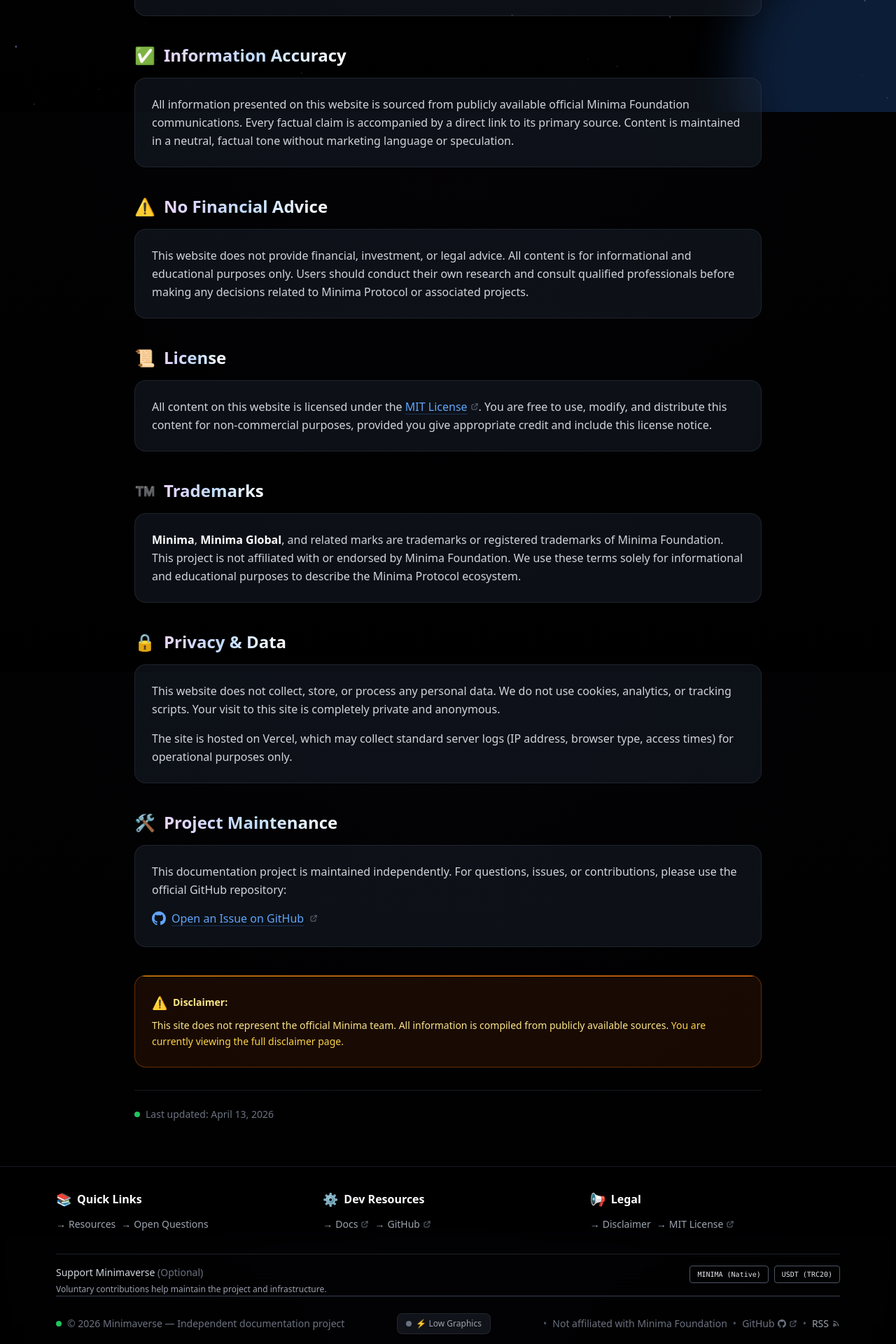
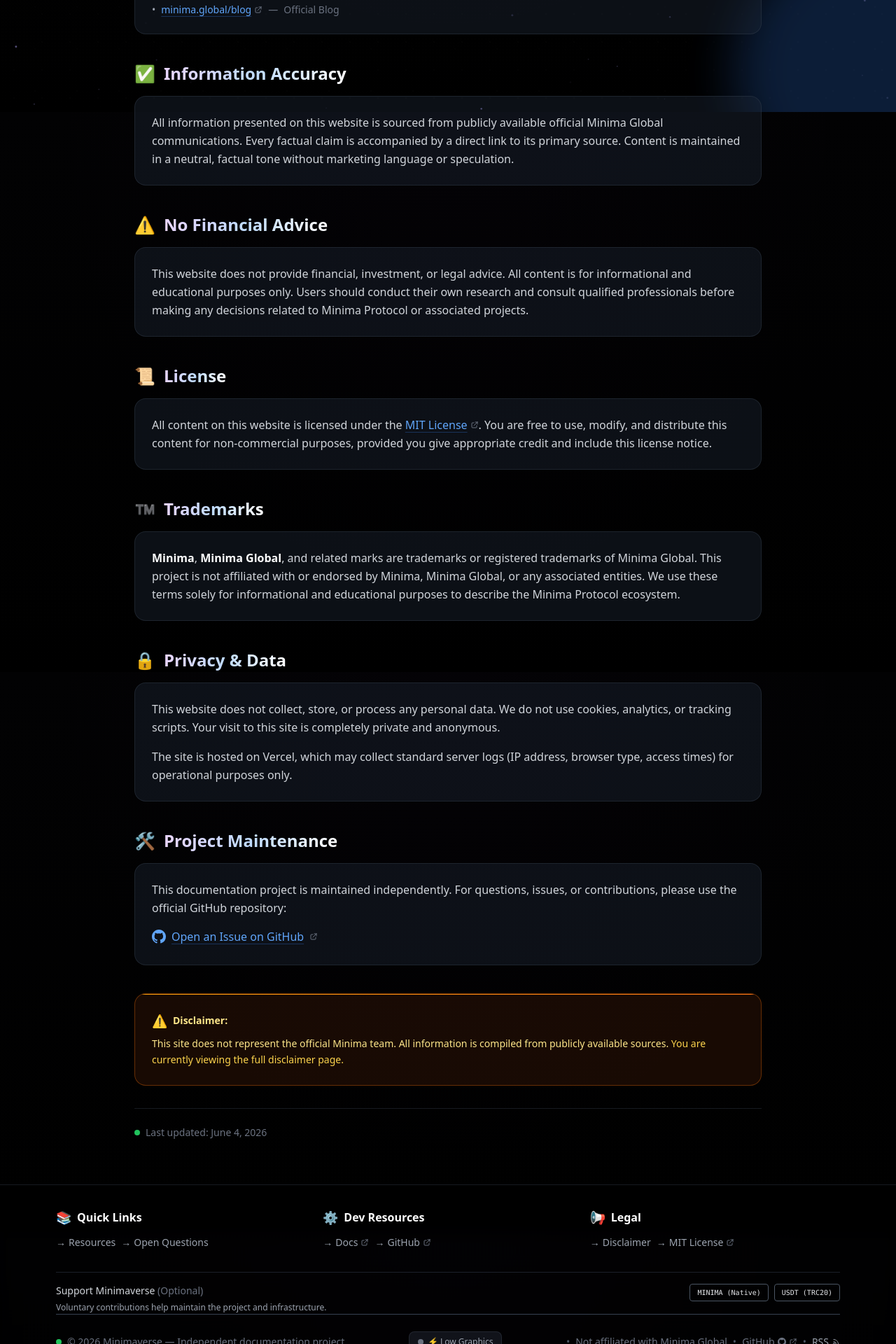
Before and after one commit to KuA1bo/minimaverse-site, a Next.js app: page /disclaimer in a window 1280 px wide. Shown: the part 640-2560 px from the top of the page at 70% size. Built offline with nearby package versions, Linux system fonts and the light colour scheme.

Commit message:
docs: unify non-affiliation wording across site, update dates

```diff
--- a/src/app/developers/page.tsx
+++ b/src/app/developers/page.tsx
@@ -255,7 +255,7 @@ export default function DevelopersPage() {
                   <li>• Developer community channels</li>
                 </ul>
                 <p className="text-gray-500 text-xs mt-2">
-                  Status: <StatusBadge status="confirmed" /> | Official Minima Foundation resource
+                  Status: <StatusBadge status="confirmed" /> | Official Minima Global resource
                 </p>
               </div>
             </div>
@@ -641,7 +641,7 @@ export default function DevelopersPage() {
         <section className="border-t border-gray-700/40 pt-6 opacity-0 animate-fade-in-up delay-75">
           <p className="text-gray-500 text-sm flex items-center gap-2">
             <span className="w-2 h-2 bg-green-500 rounded-full animate-pulse" />
-            Last updated: May 19, 2026
+            Last updated: June 4, 2026
           </p>
         </section>
 
--- a/src/app/disclaimer/page.tsx
+++ b/src/app/disclaimer/page.tsx
@@ -118,7 +118,7 @@ export default function DisclaimerPage() {
             <p className="text-gray-300 leading-relaxed relative">
               Minimaverse is an <strong className="text-white">independent documentation project</strong> focused on
               the Minima Protocol ecosystem. This website is not affiliated with, endorsed by,
-              or connected to Minima Foundation in any official capacity.
+              or connected to Minima, Minima Global, or any associated entities in any official capacity.
             </p>
           </div>
         </section>
@@ -189,7 +189,7 @@ export default function DisclaimerPage() {
 
             <p className="text-gray-300 leading-relaxed relative">
               All information presented on this website is sourced from publicly available
-              official Minima Foundation communications. Every factual claim is accompanied
+              official Minima Global communications. Every factual claim is accompanied
               by a direct link to its primary source. Content is maintained in a neutral,
               factual tone without marketing language or speculation.
             </p>
@@ -258,8 +258,8 @@ export default function DisclaimerPage() {
 
             <p className="text-gray-300 leading-relaxed relative">
               <strong className="text-white">Minima</strong>, <strong className="text-white">Minima Global</strong>,
-              and related marks are trademarks or registered trademarks of Minima Foundation.
-              This project is not affiliated with or endorsed by Minima Foundation.
+              and related marks are trademarks or registered trademarks of Minima Global.
+              This project is not affiliated with or endorsed by Minima, Minima Global, or any associated entities.
               We use these terms solely for informational and educational purposes to describe
               the Minima Protocol ecosystem.
             </p>
@@ -340,7 +340,7 @@ export default function DisclaimerPage() {
         <section className="border-t border-gray-700/40 pt-6 opacity-0 animate-fade-in-up delay-300">
           <p className="text-gray-500 text-sm flex items-center gap-2">
             <span className="w-2 h-2 bg-green-500 rounded-full animate-pulse" />
-            Last updated: April 13, 2026
+            Last updated: June 4, 2026
           </p>
         </section>
 
--- a/src/app/layout.tsx
+++ b/src/app/layout.tsx
@@ -251,7 +251,7 @@ export default function RootLayout({
               </div>
               <p className="flex items-center gap-2 text-center md:text-right">
                 <span className="text-gray-600 hidden sm:inline">•</span>
-                Not affiliated with Minima Foundation
+                Not affiliated with Minima Global
                 <span className="text-gray-600 hidden sm:inline">•</span>
                 <ExternalLink href="https://github.com/KuA1bo/minimaverse-site" className="hover:text-purple-400 transition-colors flex items-center gap-1">
                   GitHub
--- a/src/app/news/page.tsx
+++ b/src/app/news/page.tsx
@@ -441,7 +441,7 @@ export default function NewsPage() {
             </p>
             <p className="text-gray-400 text-xs mt-4 relative">
               <strong>Note:</strong> This page is maintained independently and is not an official
-              Minima Foundation publication.
+              Minima Global publication.
             </p>
           </div>
         </section>
@@ -468,7 +468,7 @@ export default function NewsPage() {
         <section className="border-t border-gray-700/40 pt-6 opacity-0 animate-fade-in-up delay-300">
           <p className="text-gray-500 text-sm flex items-center gap-2">
             <span className="w-2 h-2 bg-green-500 rounded-full animate-pulse" />
-            Last updated: May 27, 2026
+            Last updated: June 4, 2026
           </p>
         </section>
 
--- a/src/app/resources/page.tsx
+++ b/src/app/resources/page.tsx
@@ -354,7 +354,7 @@ export default function LinksPage() {
           </h2>
 
           <p className="text-gray-300 leading-relaxed mb-4">
-            Verified links to official Minima Foundation platforms:
+            Verified links to official Minima Global platforms:
           </p>
 
           <div className="grid grid-cols-1 md:grid-cols-2 gap-3">
@@ -416,7 +416,7 @@ export default function LinksPage() {
 
           <p className="text-gray-300 leading-relaxed mb-4">
             Telegram communities for non-English speakers.
-            These channels are community-maintained and not officially moderated by Minima Foundation:
+            These channels are community-maintained and not officially moderated by Minima Global:
           </p>
 
           <ul className="space-y-2">
@@ -486,7 +486,7 @@ export default function LinksPage() {
         <section className="border-t border-gray-700/40 pt-6 opacity-0 animate-fade-in-up delay-300">
           <p className="text-gray-500 text-sm flex items-center gap-2">
             <span className="w-2 h-2 bg-green-500 rounded-full animate-pulse" />
-            Last updated: May 19, 2026
+            Last updated: June 4, 2026
           </p>
         </section>
 
--- a/src/app/submit-project/page.tsx
+++ b/src/app/submit-project/page.tsx
@@ -164,7 +164,7 @@ export default function SubmitProjectPage() {
         {/* Footer Note */}
         <div className="border-t border-gray-700/40 pt-6 opacity-0 animate-fade-in-up delay-200">
           <p className="text-gray-500 text-sm">
-            This submission process is independent from the Minima Foundation.{' '}
+            This submission process is independent from Minima Global.{' '}
             <Link href="/disclaimer" aria-label="Read full disclaimer" className="text-gray-400 hover:text-white underline transition-colors">Read full disclaimer</Link>
           </p>
         </div>
```
